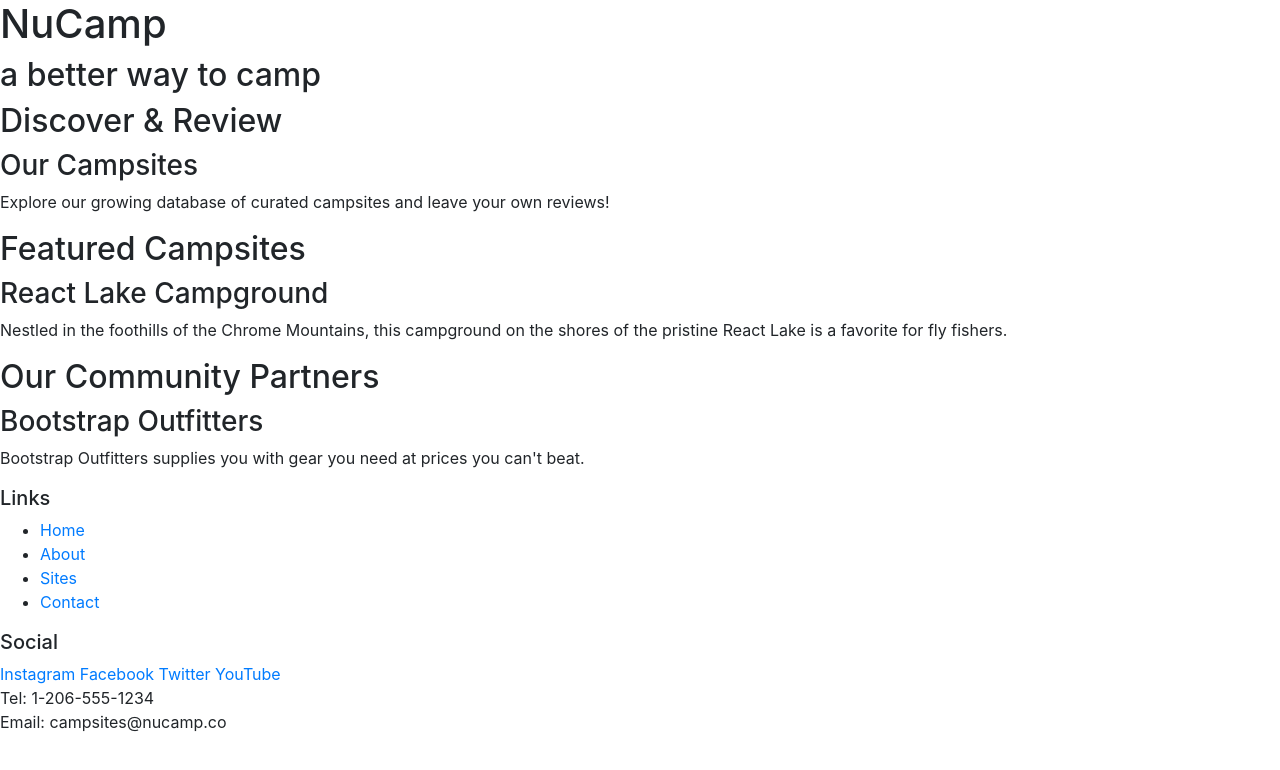
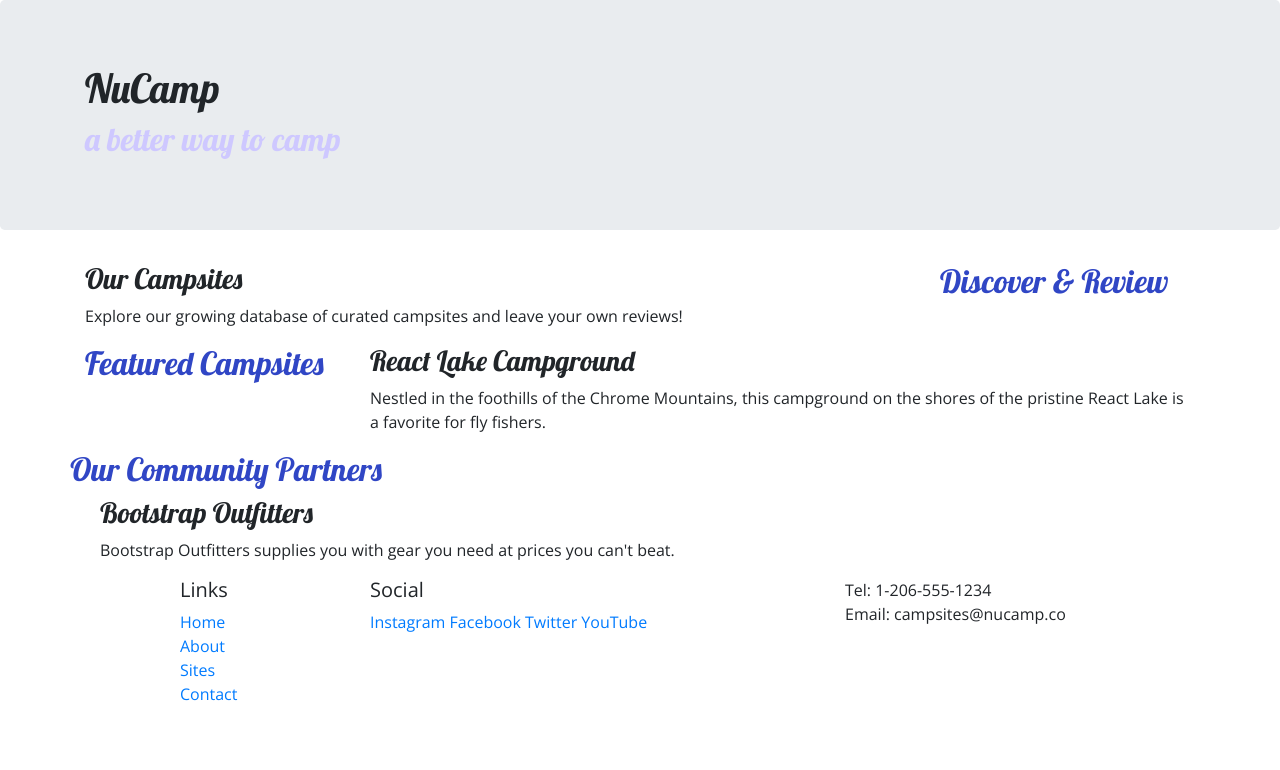
Before and after one commit to MichaelJHagan/Nucamp-Site, a website: page index.html in a window 1280 px wide. Drawn offline with nearby package versions, Linux system fonts and the light colour scheme.

Commit message:
first commit

```diff
--- /dev/null
+++ b/css/styles.css
@@ -0,0 +1,15 @@
+body {
+    font-family: "Open Sans", sans-serif;
+}
+
+h1, h2, h3 {
+    font-family: "lobster", cursive;
+}
+
+h2 {
+    color: #3046c5
+}
+
+header h2 {
+    color: #cec8ff
+}
--- a/index.html
+++ b/index.html
@@ -10,57 +10,83 @@
         <!-- Bootstrap CSS -->
         <link rel="stylesheet" href="node_modules/bootstrap/dist/css/bootstrap.min.css" />
 
+        <!-- Additional CSS must be placed after Bootstrap CSS -->
+        <link rel="stylesheet" href="https://fonts.googleapis.com/css?family=Lobster|Open+Sans" />
+        <link rel="stylesheet" href="css/styles.css" />
+
         <title>NuCamp: A Better Way To Camp</title>
     </head>
 </head>
 
 <body>
 
-    <header>
-        <div>
+    <header class="jumbotron">
+        <div class="container">
+            <div class="row">
+                <div class="col">
                     <h1>NuCamp</h1>
                     <h2>a better way to camp</h2>
                 </div>
+            </div>
+        </div>
     </header>
 
-    <div>
+    <div class="container">
+        <div class="row row-content">
+            <div class="col-sm-4 order-sm-last col-md-3">
                 <h2>Discover & Review</h2>
+            </div>
+            <div class="col">
                 <h3>Our Campsites</h3>
                 <p>Explore our growing database of curated campsites and leave your own reviews!</p>
             </div>
+        </div>
 
-    <div>
+        <div class="row row-content">
+            <div class="col-sm-4 col-md-3">
                 <h2>Featured Campsites</h2>
+            </div>
+            <div class="col">
                 <h3>React Lake Campground</h3>
                 <p>Nestled in the foothills of the Chrome Mountains, this campground on the shores of the pristine React Lake is a favorite for fly fishers.</p>
             </div>
+        </div>
 
-    <div>
+        <div class="row row-content">
+            <div class="col-sm-4 order-sm-last col-md-3"></div>
                 <h2>Our Community Partners</h2>
+            </div>
+            <div class="col">
                 <h3>Bootstrap Outfitters</h3>
                 <p>Bootstrap Outfitters supplies you with gear you need at prices you can't beat.</p>
             </div>
+        </div>
+    </div>
 
     <footer>
-        <div>
+        <div class="container">
+            <div class="row">
+                <div class="col-4 col-sm-2 offset-1">
                     <h5>Links</h5>
-            <ul>
+                    <ul class="list-unstyled">
                         <li><a href="#">Home</a></li>
                         <li><a href="#">About</a></li>
                         <li><a href="#">Sites</a></li>
                         <li><a href="#">Contact</a></li>
                     </ul>
                 </div>
-        <div>
+                <div class="col-6 col-sm-5">
                     <h5>Social</h5>
                     <a href="http://instagram.com/">Instagram</a>
                     <a href="http://facebook.com/">Facebook</a>
                     <a href="http://twitter.com/">Twitter</a>
                     <a href="http://youtube.com/">YouTube</a>
                 </div>
-        <div>
+                <div class="col-sm-4">
                     Tel: 1-206-555-1234<br />
                     Email: campsites@nucamp.co
+                </div>
+            </div>
         </div>
     </footer>
     <!-- jQuery must come first, then Popper.js, then the Bootstrap JavaScript plugins.-->
```
Also changed, not shown: aboutus.html (added, +87 -0 lines). Lines whose indentation alone changed are shown as unchanged.
